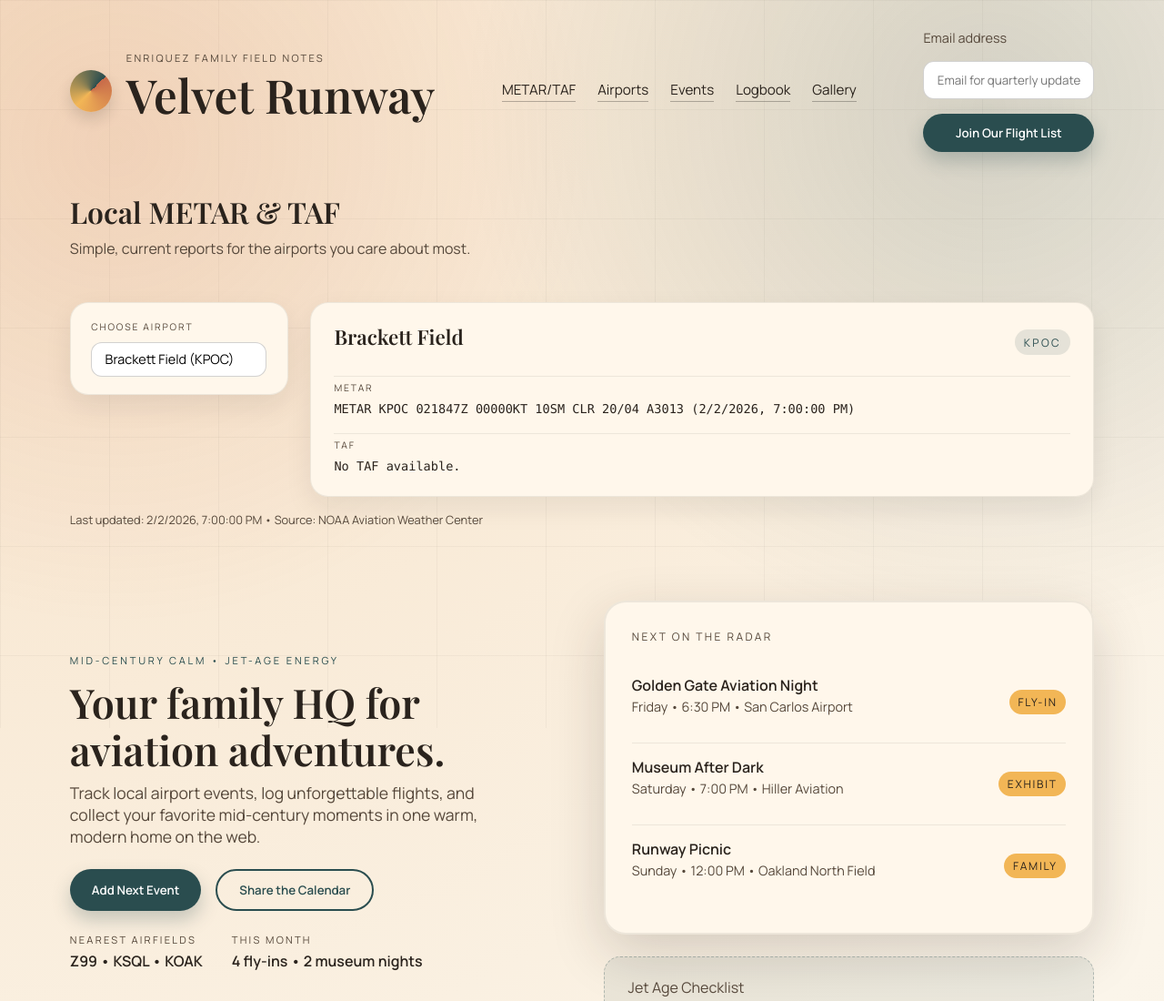
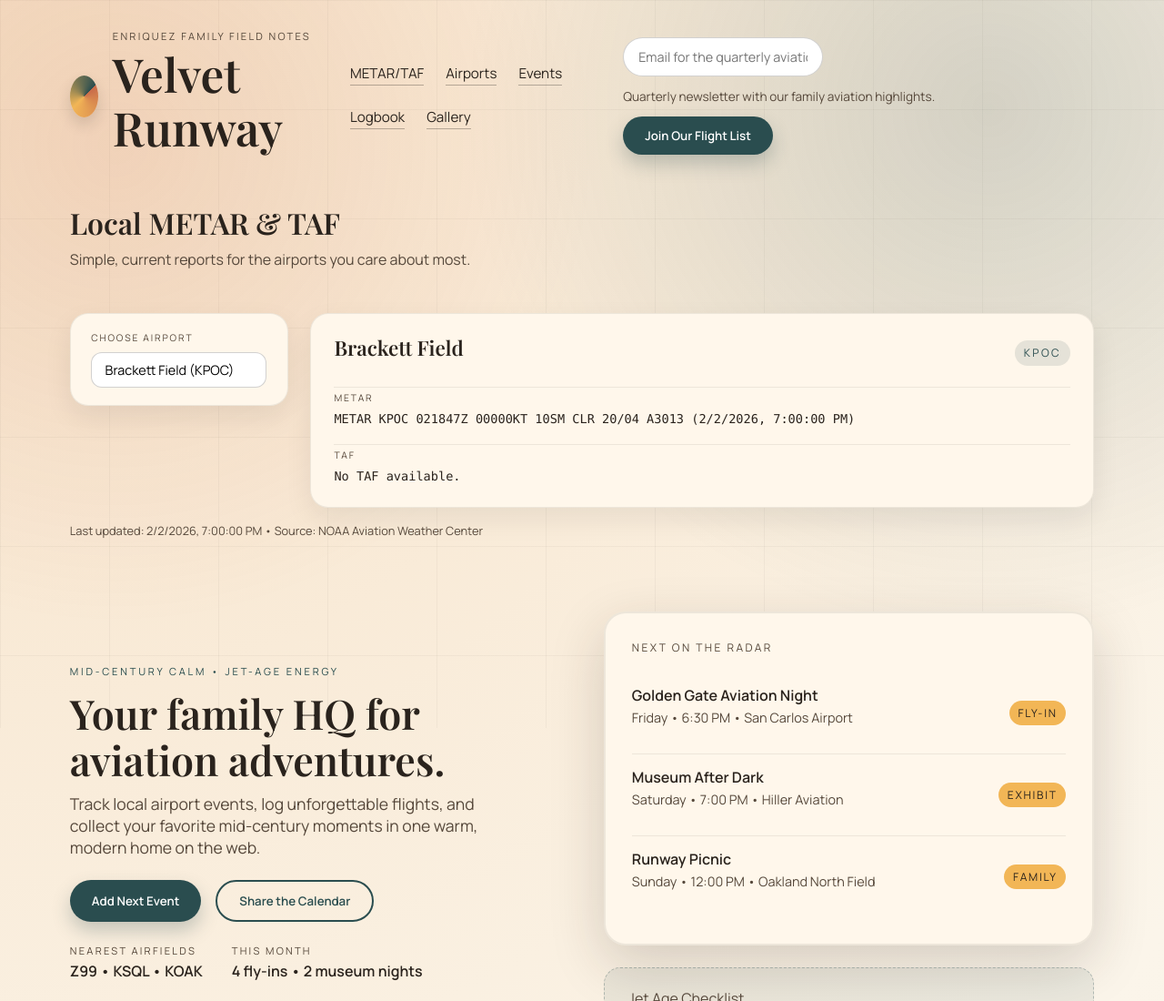
Before and after one commit to wightout/FamilyWebsite, a plain HTML site: page index.html in a window 1280 px wide. Shown: the top 1100 px of the page at 91% size. Drawn offline with nearby package versions, Linux system fonts and the light colour scheme.

Commit message:
Clarify quarterly newsletter signup

```diff
--- a/index.html
+++ b/index.html
@@ -25,7 +25,8 @@
     </nav>
     <form class="newsletter-form" action="mailto:velvetrunwayfamily@gmail.com" method="post" enctype="text/plain">
       <label class="sr-only" for="newsletterEmail">Email address</label>
-      <input id="newsletterEmail" name="email" type="email" placeholder="Email for quarterly updates" required />
+      <input id="newsletterEmail" name="email" type="email" placeholder="Email for the quarterly aviation roundup" required />
+      <span class="newsletter-note">Quarterly newsletter with our family aviation highlights.</span>
       <input type="hidden" name="subject" value="Velvet Runway newsletter signup" />
       <input type="hidden" name="body" value="Please add me to the quarterly family aviation newsletter." />
       <button class="primary-cta" type="submit">Join Our Flight List</button>
--- a/styles.css
+++ b/styles.css
@@ -99,6 +99,39 @@ a{
   border-radius:999px;
   font-weight:600;
   cursor:pointer;
+}
+
+.newsletter-form{
+  display:flex;
+  align-items:center;
+  gap:0.8rem;
+  flex-wrap:wrap;
+}
+
+.newsletter-form input[type="email"]{
+  min-width:220px;
+  border-radius:999px;
+  border:1px solid rgba(31,27,23,0.2);
+  padding:0.7rem 1rem;
+  font-family:inherit;
+  font-size:0.9rem;
+  background:#fff;
+}
+
+.newsletter-note{
+  font-size:0.85rem;
+  color:var(--ink-soft);
+}
+
+.sr-only{
+  position:absolute;
+  width:1px;
+  height:1px;
+  padding:0;
+  margin:-1px;
+  overflow:hidden;
+  clip:rect(0,0,0,0);
+  border:0;
 }
 
 .primary-cta{
@@ -536,6 +569,16 @@ tbody tr:nth-child(even){
   .hero-actions .ghost-cta{
     width:100%;
   }
+  .newsletter-form{
+    width:100%;
+  }
+  .newsletter-form input[type="email"],
+  .newsletter-form .primary-cta{
+    width:100%;
+  }
+  .newsletter-note{
+    width:100%;
+  }
   .site-header .primary-cta{
     width:100%;
     text-align:center;
```
